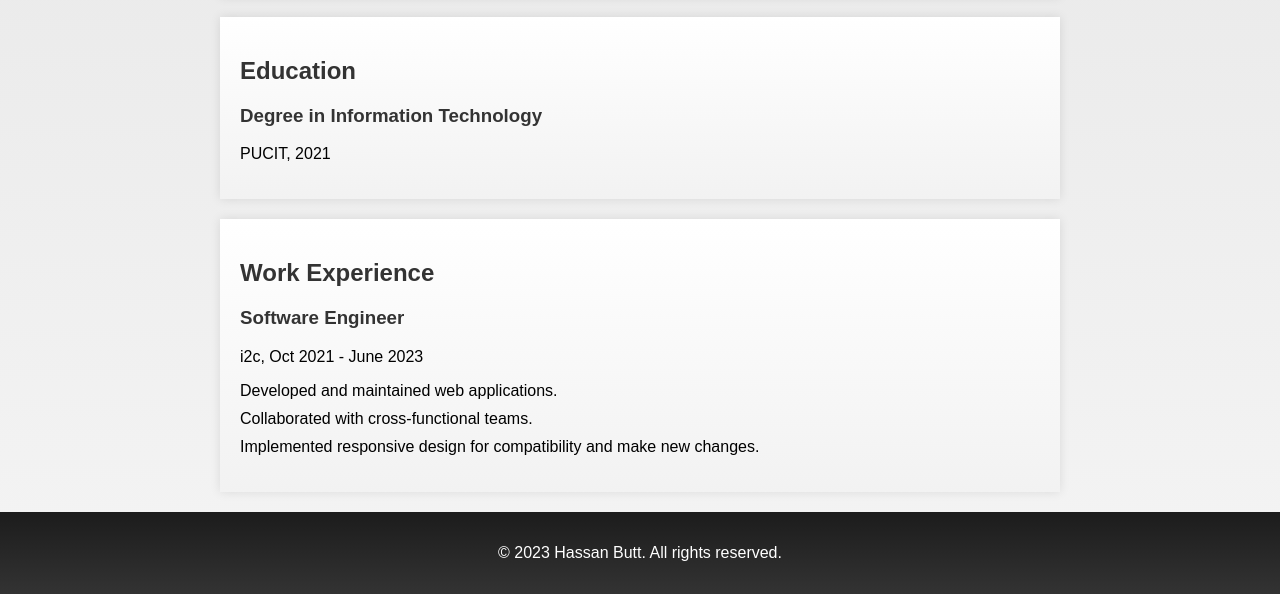
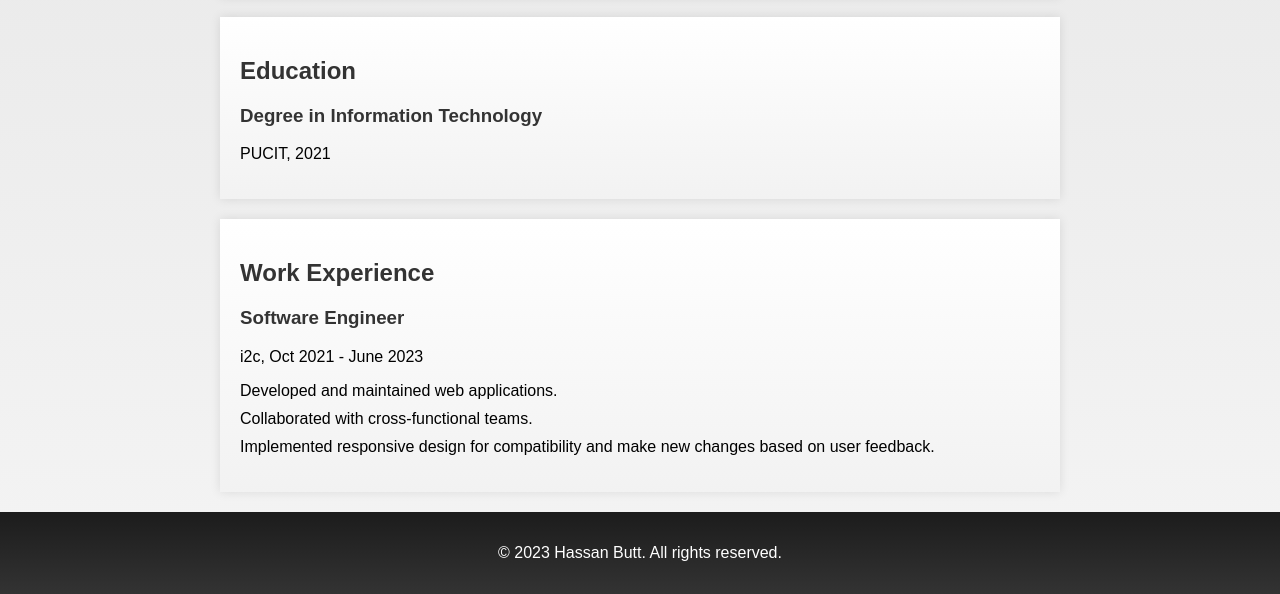
Before and after one commit to hb818/My-Resume, a plain HTML site: page index.html in a window 1280 px wide. Shown: the part 371-965 px from the top of the page. Drawn offline with Linux system fonts and the light colour scheme.

Commit message:
Update index.html

```diff
--- a/index.html
+++ b/index.html
@@ -94,7 +94,7 @@
     <ul>
       <li>Developed and maintained web applications.</li>
       <li>Collaborated with cross-functional teams.</li>
-      <li>Implemented responsive design for compatibility and make new changes.</li>
+      <li>Implemented responsive design for compatibility and make new changes based on user feedback.</li>
     </ul>
   </section>
 
```
